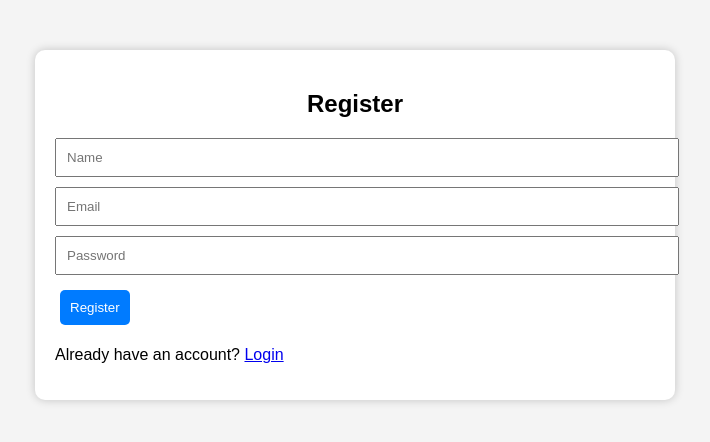
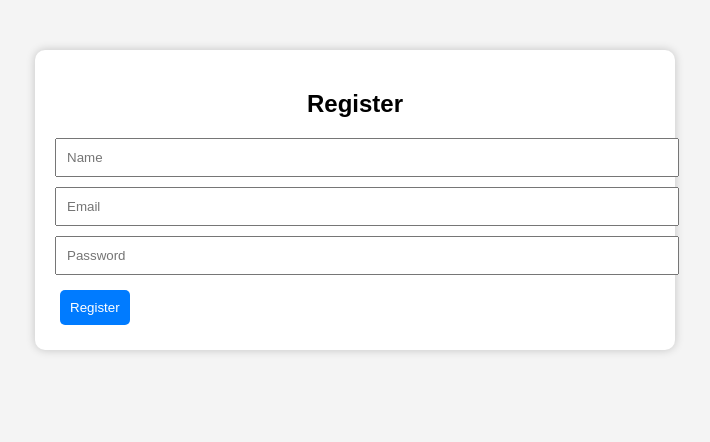
Before and after one commit to priyayadav25/task-management-app, a plain HTML site: page frontend/register.html in a window 1280 px wide. Shown: the whole page, without its empty margins (285-995 px from the left). Drawn offline with Linux system fonts and the light colour scheme; files that its build step writes are made by us from their sources.

Commit message:
Update register.html

```diff
--- a/frontend/register.html
+++ b/frontend/register.html
@@ -7,6 +7,7 @@
 <body>
 
 <div class="container">
+
     <h2>Register</h2>
 
     <input type="text" id="name" placeholder="Name">
@@ -15,12 +16,10 @@
 
     <input type="password" id="password" placeholder="Password">
 
-    <button onclick="registerUser()">Register</button>
+    <button onclick="registerUser()">
+        Register
+    </button>
 
-    <p>
-        Already have an account?
-        <a href="login.html">Login</a>
-    </p>
 </div>
 
 <script src="script.js"></script>
```
